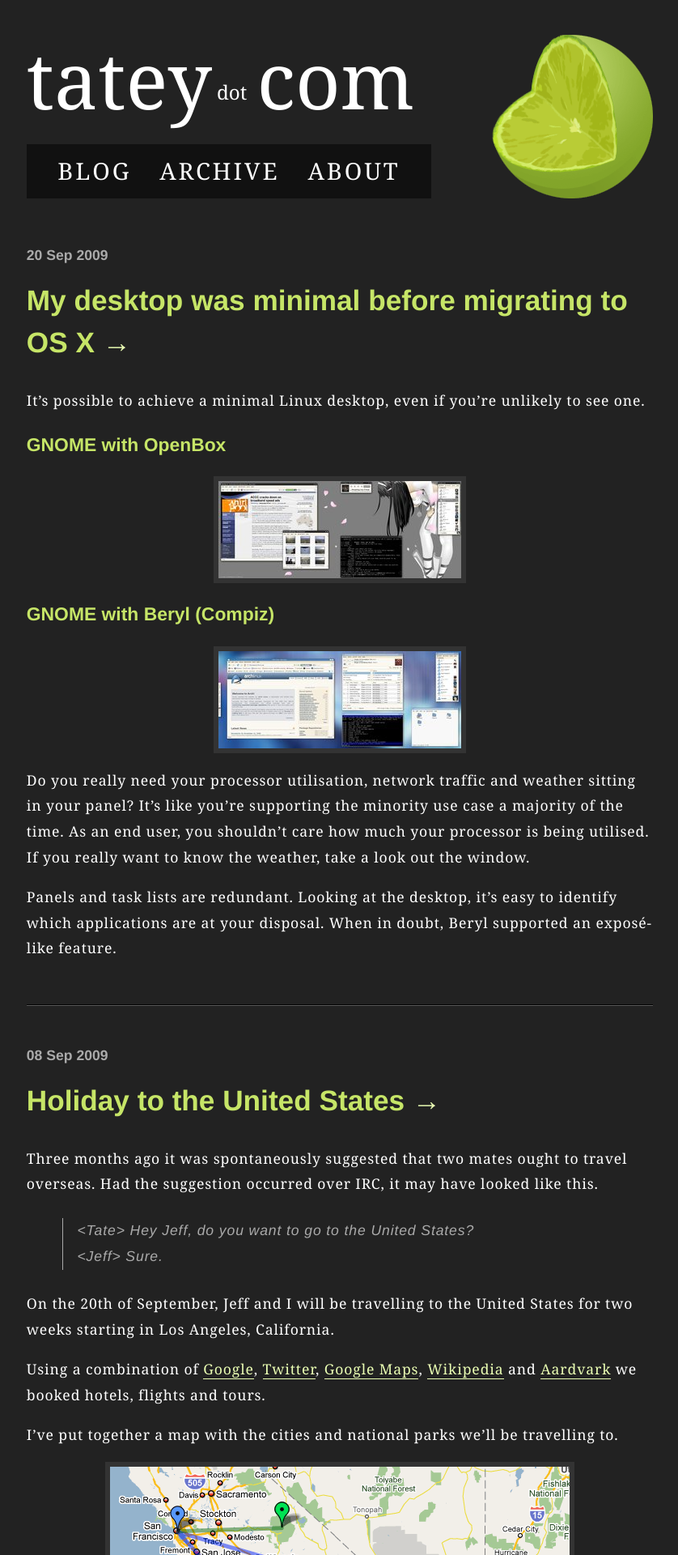
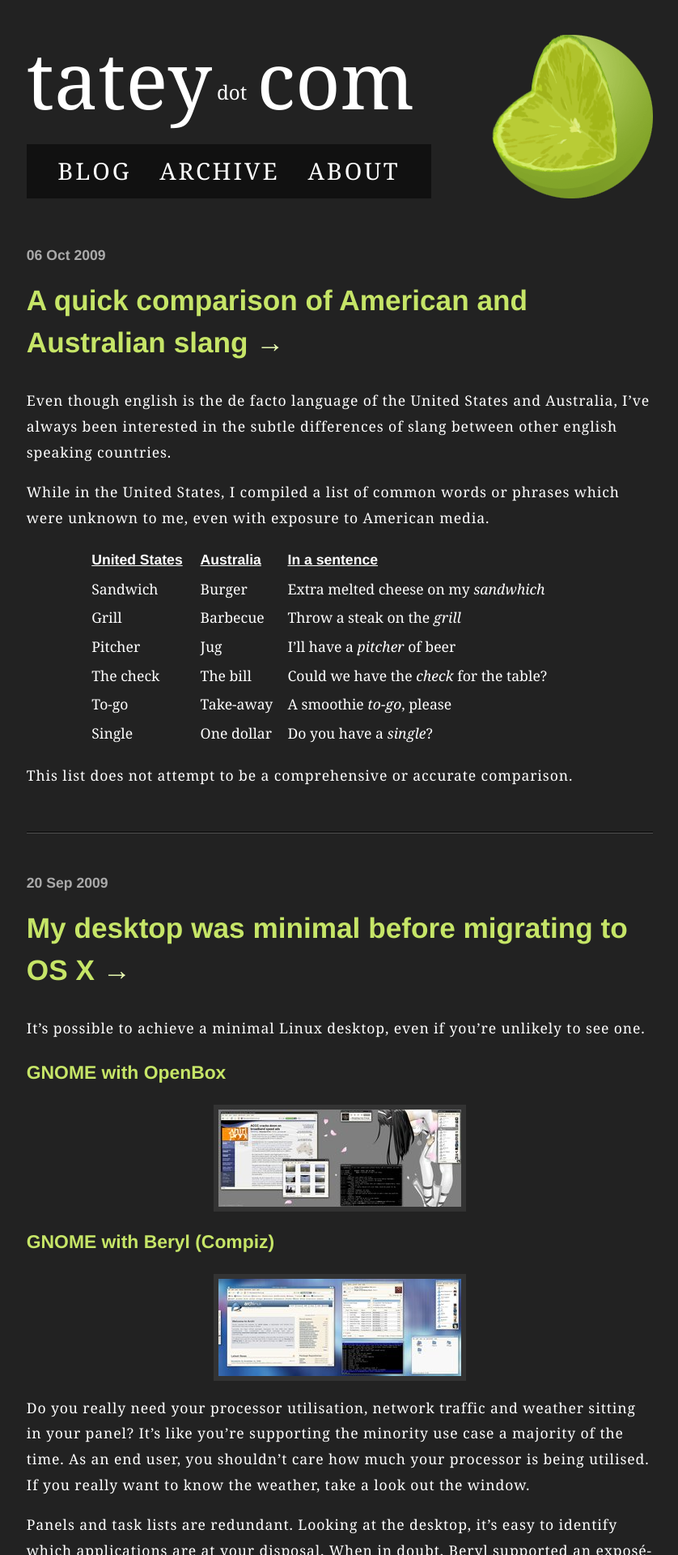
Before and after one commit to tatey/tatey.com, a Jekyll site: the page built from index.html, in a window 1280 px wide. Shown: the top 1920 px of the page at 81% size, without its empty margins (220-1058 px from the left). Built offline with Jekyll 4.4.1, drawn with Linux system fonts in a browser that asks for light colours; the list of posts is cut into pages by our own code; some of the changed text lies outside the part shown.

Commit message:
Published post: 2009-10-06-a_quick_comparison_of_american_and_australian_slang. Added styling for tables

```diff
--- a/_posts/2009-09-25-comparison_of_australian_and_american_slang.markdown
+++ b/_posts/2009-10-06-a_quick_comparison_of_american_and_australian_slang.markdown
@@ -1,18 +1,19 @@
 ---
 layout: post
-title: Comparison of Australian and American slang
-published: false
+title: A quick comparison of American and Australian slang
 ---
 
 Even though english is the de facto language of the United States and Australia, I've always been interested in the subtle differences of slang between other english speaking countries.
 
-While in the United States, I compiled a list of common phrases which were unknown to me, even with exposure to American media.
+While in the United States, I compiled a list of common words or phrases which were unknown to me, even with exposure to American media.
 
-| United States | Australia  | Sentence                                 |
-|:--------------|:-----------|:-----------------------------------------|
+| United States | Australia  | In a sentence                            |
+|---------------|------------|------------------------------------------|
 | Sandwich      | Burger     | Extra melted cheese on my *sandwhich*    |
 | Grill         | Barbecue   | Throw a steak on the *grill*             |
 | Pitcher       | Jug        | I'll have a *pitcher* of beer            |
 | The check     | The bill   | Could we have the *check* for the table? |
-| To-go         | Take-away  | I'll have one smoothie *to-go*           |
+| To-go         | Take-away  | A smoothie *to-go*, please               |
 | Single        | One dollar | Do you have a *single*?                  |
+
+This list does not attempt to be a comprehensive or accurate comparison.
--- a/sitemap.xml
+++ b/sitemap.xml
@@ -16,7 +16,7 @@ layout: nil
   </url>
   <url>
     <loc>http://tatey.com/about.html</loc>
-    <lastmod>2009-07-26</lastmod>
+    <lastmod>2009-10-05</lastmod>
   </url>
   <url>
     <loc>http://tatey.com/archive.html</loc>
--- a/stylesheets/screen.css
+++ b/stylesheets/screen.css
@@ -101,7 +101,8 @@ h3,
 h4,
 blockquote,
 .about,
-div.post_date
+div.post_date,
+table thead tr th
 {
   font-family: 'Helvetica Neue', 'Helvetica', 'Arial', sans-serif;
 }
@@ -255,6 +256,20 @@ ul.images
     margin-bottom: 1.5em;
   }
 
+/* Table */
+
+table
+{
+  width: 80%;
+  margin: 0 auto;
+}
+
+  table thead tr th
+  {
+    text-align: left;
+    text-decoration: underline;
+  }
+
 /* Archive */
 
 ol.archive
```
